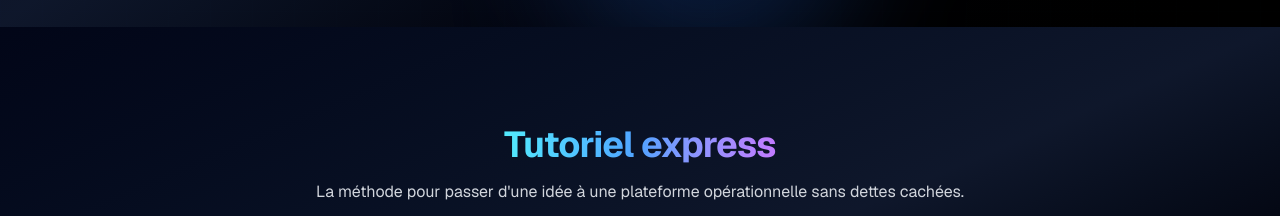
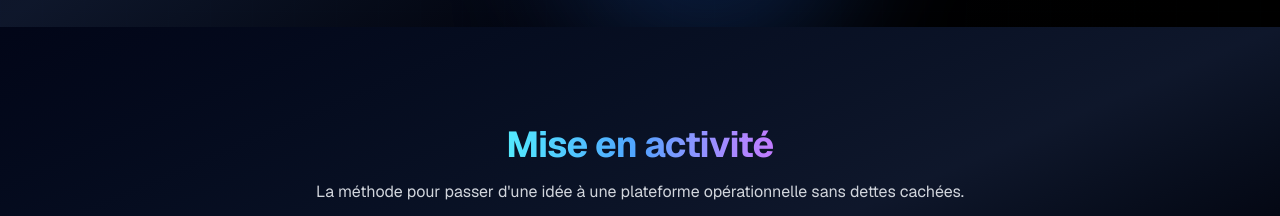
Before and after one commit to SimBienvenueHoulBoumi/porfolio-v2, a Next.js app: page / in a window 1280 px wide. Shown: the part 2480-2696 px from the top of the page. Built offline with nearby package versions, Linux system fonts and the light colour scheme; no server answers.

Commit message:
correct syntaxe

```diff
--- a/src/components/Tutorial.tsx
+++ b/src/components/Tutorial.tsx
@@ -36,7 +36,7 @@ export default function Tutorial() {
       <div className="layout-shell relative z-10 flex flex-col gap-12">
         <SectionHeader
           isAurora={isAurora}
-          title="Tutoriel express"
+          title="Mise en activité"
           description="La méthode pour passer d'une idée à une plateforme opérationnelle sans dettes cachées."
         />
 
```
